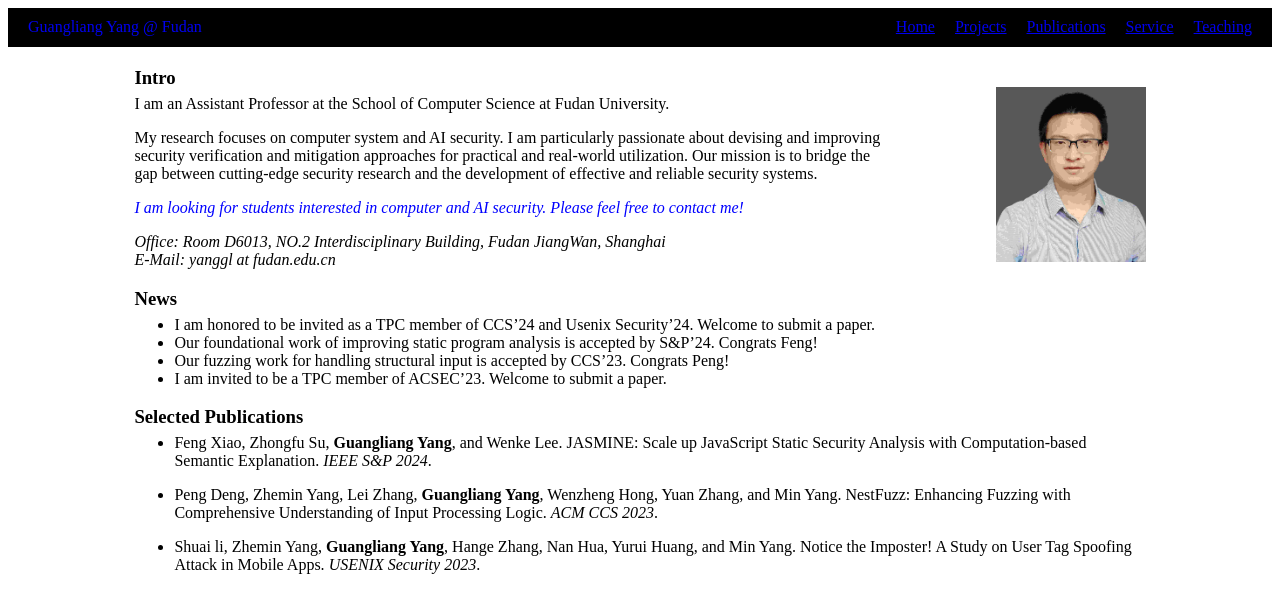
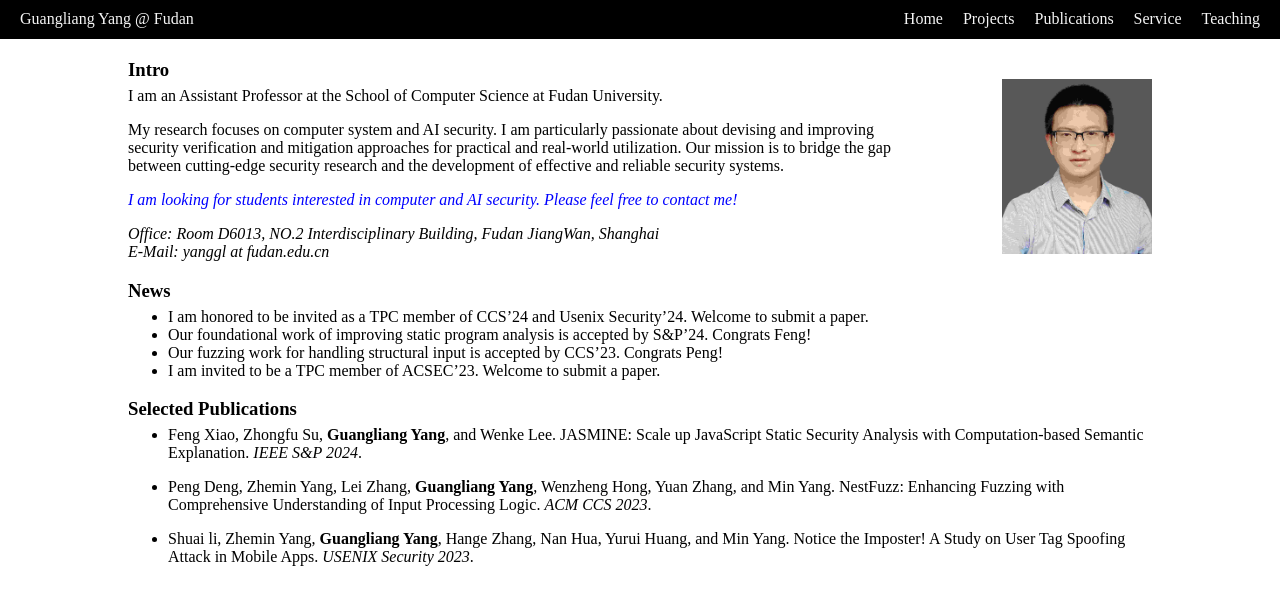
Before and after one commit to yang-guangliang/yang-guangliang.github.io, a Jekyll site: the page built from index.md, in a window 1280 px wide. Shown: the top 613 px of the page. Built offline with Jekyll 4.4.1, drawn with Linux system fonts in a browser that asks for light colours.

Commit message:
Update styles.css

```diff
--- a/assets/styles.css
+++ b/assets/styles.css
@@ -1,3 +1,8 @@
+html, body {
+    margin: 0;
+    padding: 0;
+}
+
 /* Base styles for main - applicable for mobile devices */
 main {
     width: 100%; /* Full width on mobile devices */
@@ -25,9 +30,13 @@ nav {
     justify-content: space-between;
     align-items: center;
     background: black; /* Background color set to black */
-    color: #F5F5F5; /* Font color set to grey-white */
     padding: 10px 20px;
     flex-wrap: nowrap; /* Prevent wrapping */
+}
+
+nav a {
+    color: #F5F5F5; /* Grey-white color for links */
+    text-decoration: none; /* Optional: Removes underline from links */
 }
 
 .nav-left, .nav-right {
```
